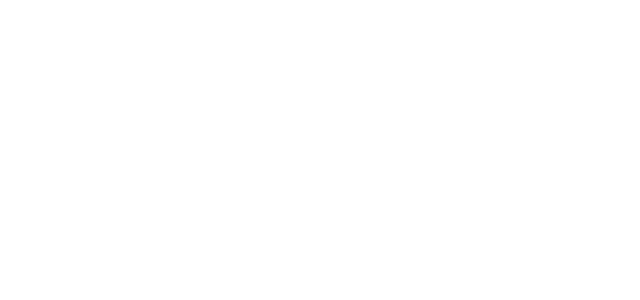
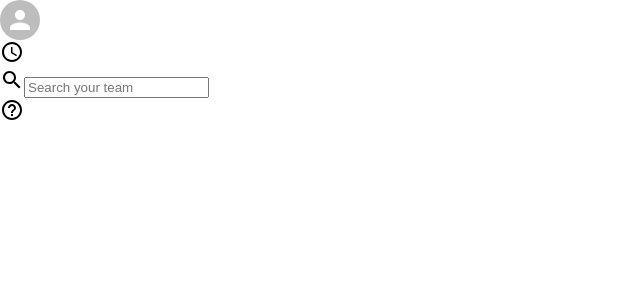
Before and after one commit to tracy-tucker/team-chatter, a React (Create React App) app: page / in a window 1280 px wide. Shown: the top 300 px of the page, without its empty margins (0-640 px from the left). Built offline with nearby package versions, Linux system fonts and the light colour scheme; the HTML template or start-up script is replaced by a standard one.

Commit message:
adding icons to header

```diff
--- a/src/App.js
+++ b/src/App.js
@@ -1,4 +1,5 @@
 import React from 'react'
+import Header from './components/Header';
 import './App.css';
 
 function App() {
@@ -6,6 +7,7 @@
     // Block Element Modifier naming convention
     <div className="app">
       {/* Header */}
+      <Header />
       {/* Sidebar */}
       {/* React-Router -> Chat screen */}
     </div>
--- a/src/components/Header.js
+++ b/src/components/Header.js
@@ -1,7 +1,9 @@
 import React from 'react'
 import '../css/Header.css'
-import { Avatar } from '@mui/icons-material'
+import { Avatar } from '@mui/material'
 import AccessTimeIcon from '@mui/icons-material/AccessTime';
+import SearchIcon from '@mui/icons-material/Search';
+import HelpOutlineIcon from '@mui/icons-material/HelpOutline';
 
 function Header() {
     return (
@@ -10,18 +12,23 @@
                 {/* Avatar for logged-in user */}
                 < Avatar
                     className="header__avater"
-                    alt={user?.displayName}
-                    src={user?.photoURL}
+                    alt="Tracy Tucker"
+                    src=''
+                    // alt={user?.displayName}
+                    // src={user?.photoURL}
                 />
                 {/* Time icon */}
                 <AccessTimeIcon />
             </div>
             <div className="header__search">
                 {/* Search icon */}
+                <SearchIcon />
                 {/* Input */}
+                <input placeholder="Search your team" />
             </div>
             <div classname="header__right">
                 {/* Help icon */}
+                <HelpOutlineIcon />
             </div>
         </div>
     )
```
